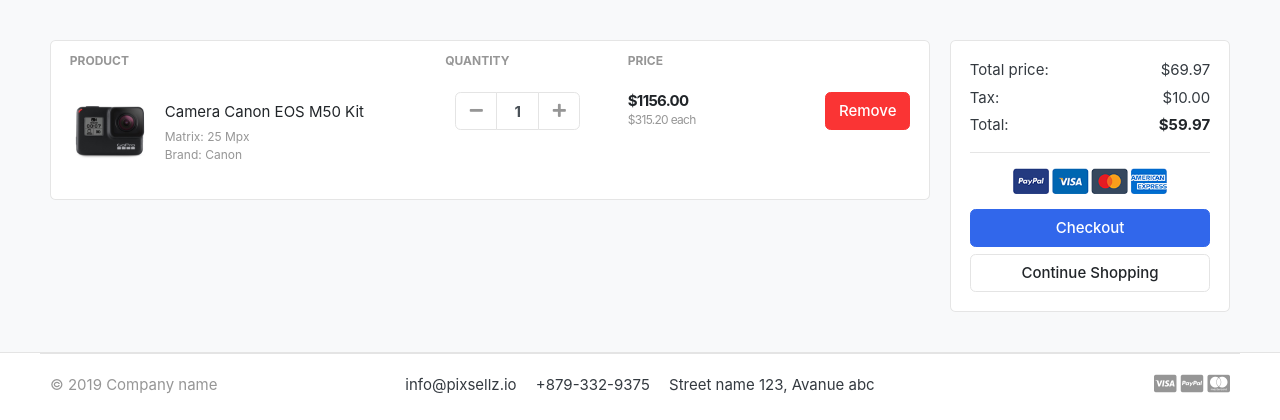
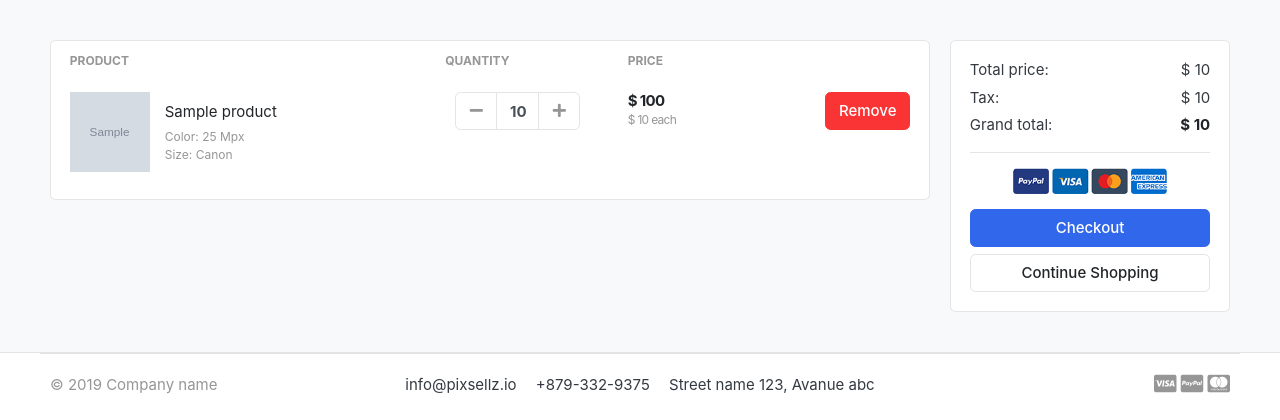
Before and after one commit to wai81/Django-Ecommerce, a Django app: template templates/store/cart.html in a window 1280 px wide. Shown: the part 118-538 px from the top of the page. Run offline with Django 3.2, Linux system fonts and the light colour scheme; tables that the repository leaves empty hold one stand-in row (values such as "Sample post"); the template is opened without the code that fills it: values that come from a table or form of the project are taken from there, most other values are stand-ins (such as "Sample title", 1, 10 or a date in 2020); grey boxes marked "Sample" are stand-in pictures; some libraries are stand-ins or nearby versions; some web fonts are replaced.

Commit message:
28 implement data into cart_page, calculate Tax & Grand Total

```diff
--- a/carts/models.py
+++ b/carts/models.py
@@ -16,5 +16,9 @@
     quantity = models.IntegerField()
     is_active = models.BooleanField(default=True)
 
+# расчет суммы продукта от количества
+    def sub_total(self):
+        return self.product.price * self.quantity
+
     def __str__(self):
         return self.product
--- a/templates/store/cart.html
+++ b/templates/store/cart.html
@@ -21,13 +21,14 @@
 								</tr>
 							</thead>
 							<tbody>
+							{% for cart_item in cart_items %}
 								<tr>
 									<td>
 										<figure class="itemside align-items-center">
-											<div class="aside"><img src="{% static './images/items/11.jpg'%}" class="img-sm"></div>
+											<div class="aside"><img src="{{ cart_item.product.image.url }}" class="img-sm"></div>
 											<figcaption class="info">
-												<a href="#" class="title text-dark">Camera Canon EOS M50 Kit</a>
-												<p class="text-muted small">Matrix: 25 Mpx <br> Brand: Canon</p>
+												<a href="#" class="title text-dark">{{cart_item.product.product_name}}</a>
+												<p class="text-muted small">Color: 25 Mpx <br> Size: Canon</p>
 											</figcaption>
 										</figure>
 									</td>
@@ -36,28 +37,31 @@
 										<div class="col">
 											<div class="input-group input-spinner">
 												<div class="input-group-prepend">
-													<button class="btn btn-light" type="button" id="button-plus"> <i
-															class="fa fa-minus"></i> </button>
+													<button class="btn btn-light" type="button" id="button-plus">
+														<i class="fa fa-minus"></i>
+													</button>
 												</div>
-												<input type="text" class="form-control" value="1">
+												<input type="text" class="form-control" value="{{cart_item.quantity}}">
 												<div class="input-group-append">
-													<button class="btn btn-light" type="button" id="button-minus"> <i
-															class="fa fa-plus"></i> </button>
+													<a href="{% url 'add_cart' cart_item.product.id %}" class="btn btn-light" type="button" id="button-minus">
+														<i class="fa fa-plus"></i>
+													</a>
+<!--												<button class="btn btn-light" type="button" id="button-minus" class="fa fa-plus"></i> </button>-->
 												</div>
 											</div> <!-- input-group.// -->
 										</div> <!-- col.// -->
 									</td>
 									<td>
 										<div class="price-wrap">
-											<var class="price">$1156.00</var>
-											<small class="text-muted"> $315.20 each </small>
+											<var class="price">$ {{cart_item.sub_total}}</var>
+											<small class="text-muted"> $ {{cart_item.product.price}} each</small>
 										</div> <!-- price-wrap .// -->
 									</td>
 									<td class="text-right">
 										<a href="" class="btn btn-danger"> Remove</a>
 									</td>
 								</tr>
-
+							{% endfor %}
 							</tbody>
 						</table>
 					</div> <!-- card.// -->
@@ -69,15 +73,15 @@
 						<div class="card-body">
 							<dl class="dlist-align">
 								<dt>Total price:</dt>
-								<dd class="text-right">$69.97</dd>
+								<dd class="text-right">$ {{total}}</dd>
 							</dl>
 							<dl class="dlist-align">
 								<dt>Tax:</dt>
-								<dd class="text-right"> $10.00</dd>
+								<dd class="text-right"> $ {{tax}}</dd>
 							</dl>
 							<dl class="dlist-align">
-								<dt>Total:</dt>
-								<dd class="text-right text-dark b"><strong>$59.97</strong></dd>
+								<dt>Grand total:</dt>
+								<dd class="text-right text-dark b"><strong>$ {{grand_total}}</strong></dd>
 							</dl>
 							<hr>
 							<p class="text-center mb-3">
```
Also changed, not shown: carts/admin.py (+12 -2 lines), carts/views.py (+10 -6 lines).
